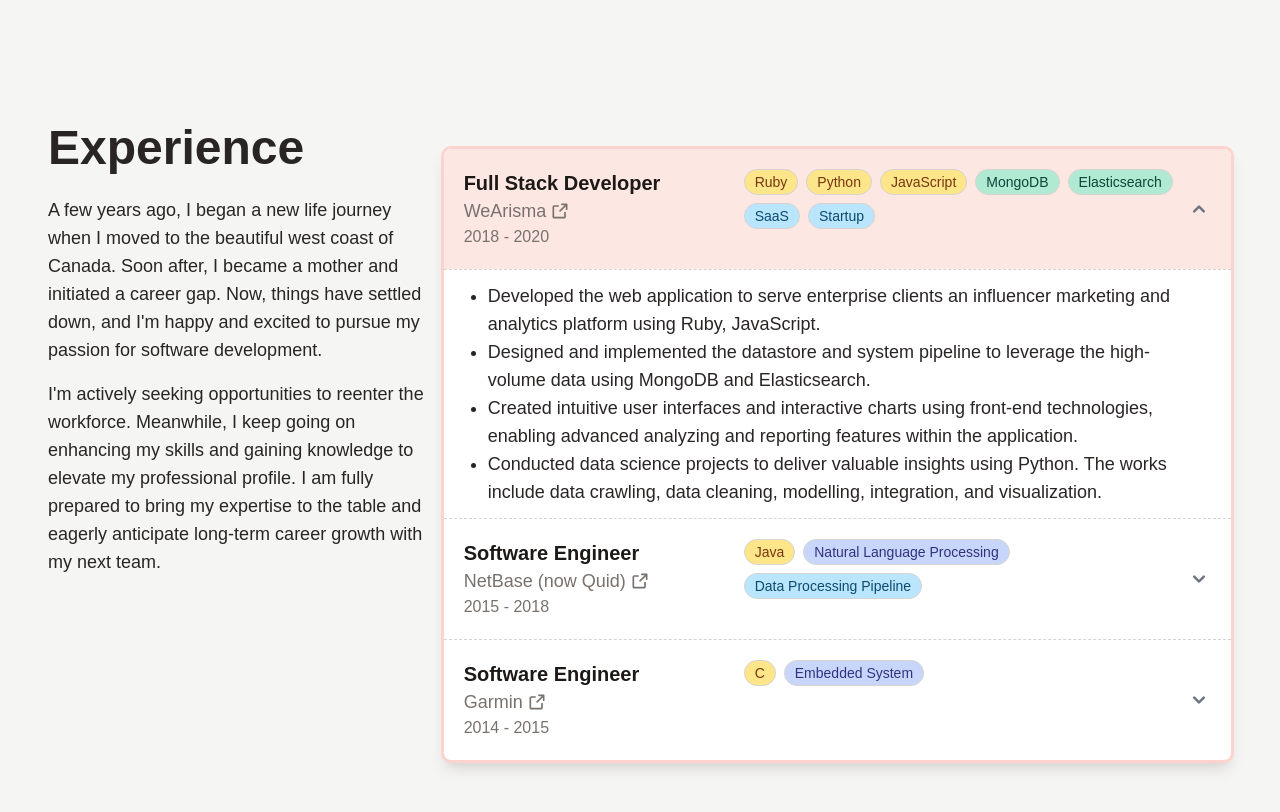
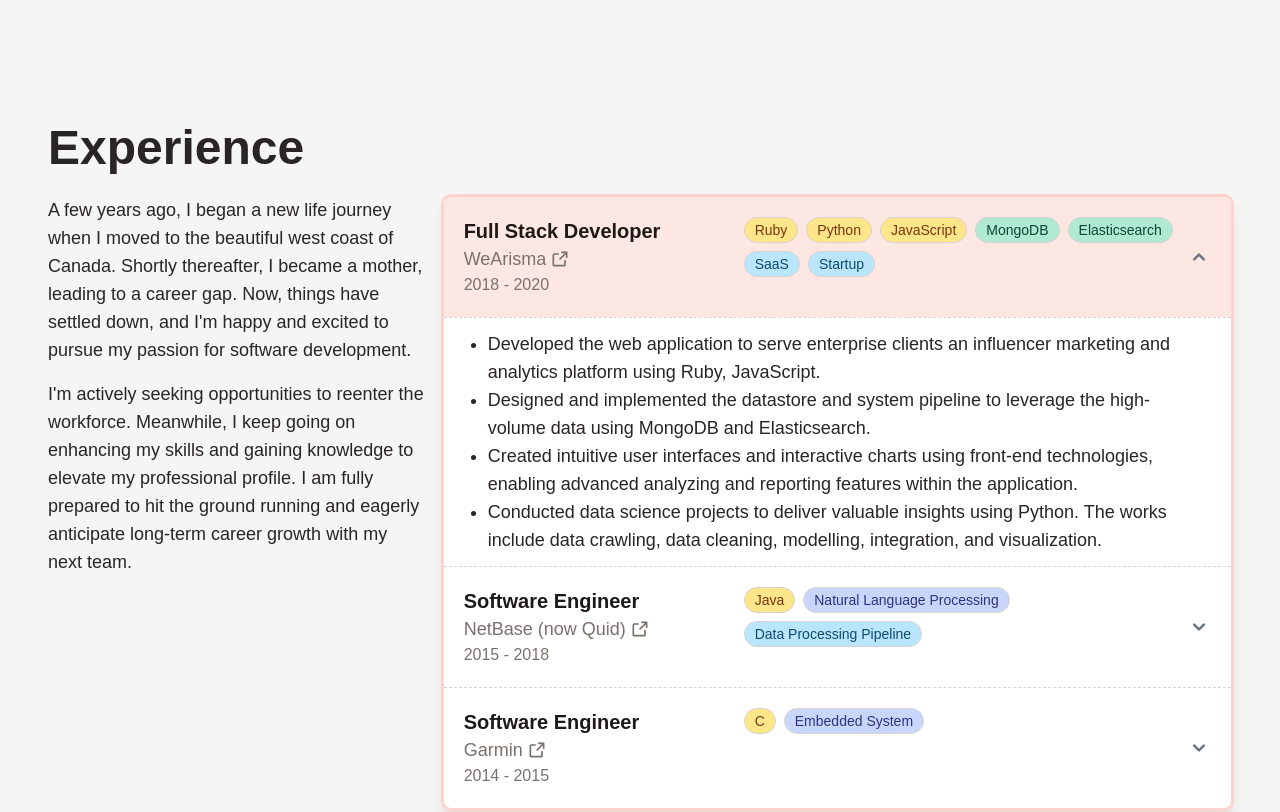
Before and after one commit to ikulan/ikulan.github.io, a React (Vite) app: page / in a window 1280 px wide. Shown: the part 740-1552 px from the top of the page. Built offline with nearby package versions, Linux system fonts and the light colour scheme.

Commit message:
Slightly adjust layout of Experience and Landing sections

```diff
--- a/src/contents/experience/ExpOverview.jsx
+++ /dev/null
@@ -1,19 +0,0 @@
-export function ExpOverview() {
-  return (
-    <>
-      <p className="text-pretty">
-        A few years ago, I began a new life journey when I moved to the
-        beautiful west coast of Canada. Soon after, I became a mother and
-        initiated a career gap. Now, things have settled down, and I&apos;m
-        happy and excited to pursue my passion for software development.
-      </p>
-      <p className="text-pretty">
-        I&apos;m actively seeking opportunities to reenter the workforce.
-        Meanwhile, I keep going on enhancing my skills and gaining knowledge to
-        elevate my professional profile. I am fully prepared to bring my
-        expertise to the table and eagerly anticipate long-term career growth
-        with my next team.
-      </p>
-    </>
-  );
-}
--- /dev/null
+++ b/src/contents/experience/overview.jsx
@@ -0,0 +1,19 @@
+export function ExpOverview() {
+  return (
+    <>
+      <p>
+        A few years ago, I began a new life journey when I moved to the
+        beautiful west coast of Canada. Shortly thereafter, I became a mother,
+        leading to a career gap. Now, things have settled down, and I&apos;m
+        happy and excited to pursue my passion for software development.
+      </p>
+      <p>
+        I&apos;m actively seeking opportunities to reenter the workforce.
+        Meanwhile, I keep going on enhancing my skills and gaining knowledge to
+        elevate my professional profile. I am fully prepared to hit the ground
+        running and eagerly anticipate long-term career growth with my next
+        team.
+      </p>
+    </>
+  );
+}
--- a/src/sections/Experiences.jsx
+++ b/src/sections/Experiences.jsx
@@ -1,22 +1,19 @@
 import ExpAccordion from "../components/ExpAccordion";
 import SectionHeader from "../components/SectionHeader";
 import { expObjs } from "../contents/experience";
-import { ExpOverview } from "../contents/experience/expOverview";
+import { ExpOverview } from "../contents/experience/overview";
 
 function Experiences() {
   return (
-    <div
-      id="section_exp"
-      className="my-6 grid max-w-screen-xl grid-flow-row auto-rows-max lg:mx-8 lg:my-12 lg:grid-cols-3"
-    >
-      <div>
-        <SectionHeader>Experience</SectionHeader>
-        <div className="space-y-4 pr-2 md:text-lg">
+    <div id="section_exp" className="my-6 max-w-screen-xl lg:mx-8 lg:my-12 ">
+      <SectionHeader>Experience</SectionHeader>
+      <div className="grid grid-flow-row auto-rows-max lg:grid-cols-3">
+        <div className="mx-2 mb-4 space-y-2 text-pretty text-sm md:text-base lg:mx-0 lg:space-y-4 lg:pr-4 xl:text-lg">
           <ExpOverview />
         </div>
-      </div>
-      <div className="mt-6 lg:col-span-2">
-        <ExpAccordion expObjs={expObjs} />
+        <div className="lg:col-span-2">
+          <ExpAccordion expObjs={expObjs} />
+        </div>
       </div>
     </div>
   );
--- a/src/sections/Landing.jsx
+++ b/src/sections/Landing.jsx
@@ -38,14 +38,14 @@ function Landing() {
 
         <div className="flex flex-col items-center space-y-2 md:space-y-4 lg:w-8/12">
           {/* description */}
-          <div className="space-y-2 px-3 py-4 text-sm md:max-w-xl md:py-6 md:text-lg">
-            <p className="text-pretty">
+          <div className="space-y-4 text-pretty px-3 py-4 text-sm md:max-w-xl md:py-6 md:text-lg">
+            <p>
               With 6 years of professional experience, I possess expertise in
               backend technologies and languages such as Python, Ruby, and Java.
               I&apos;m also proficient in front-end technologies and frameworks
               (e.g., HTML, CSS, JavaScript, React.)
             </p>
-            <p className="text-pretty">
+            <p>
               Throughout my career, I am dedicated to delivering high-quality
               software, pursuing continuous growth, and maintaining seamless
               collaboration with cross-functional teams.
```
